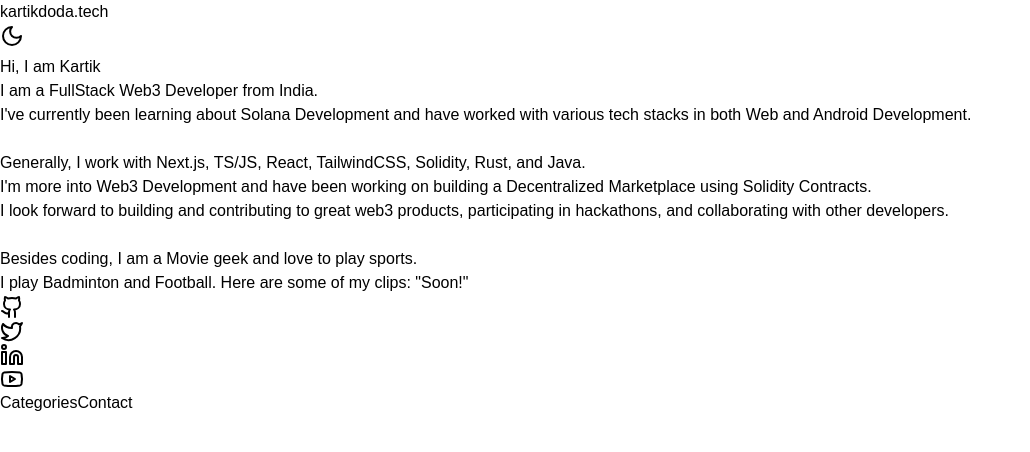
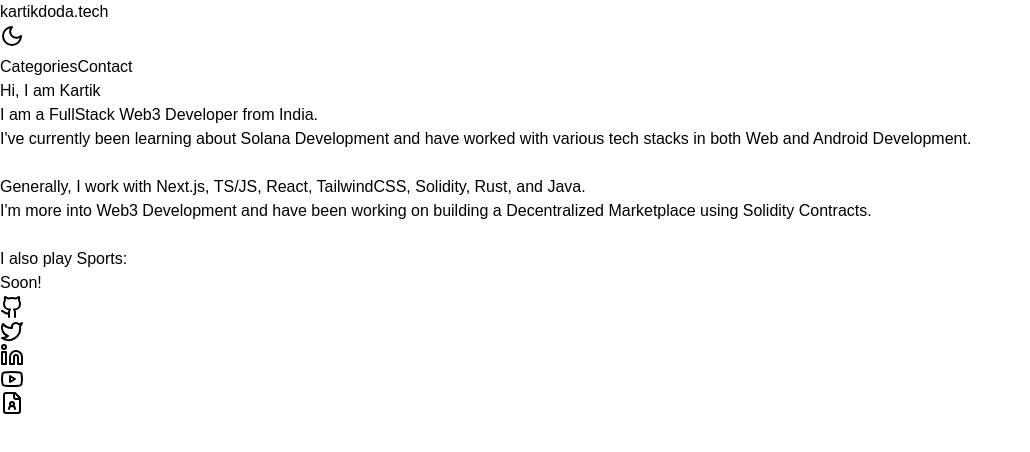
Before and after one commit to dodaa08/Next-Portfolio, a Next.js app: page / in a window 1280 px wide. Shown: the top 452 px of the page, without its empty margins (0-1030 px from the left). Built offline with nearby package versions, Linux system fonts and the light colour scheme.

Commit message:
Fixed the header

```diff
--- a/src/app/projects/page.tsx
+++ b/src/app/projects/page.tsx
@@ -37,7 +37,7 @@ export default function Page() {
                         </div>
                         <div className='text-center'>
                             <p className='text-lg text-gray-600 mb-6'>
-                                A Decentralized Market Place, where users can come and post any sort of work. The Solidity contracts will automate the Payment (in crypto for now) once verified from both ends.
+                                A Decentralized Market Place, For Gig workers/ Freelancers. The Solidity contracts will automate the Payment (in crypto for now) once the work is verified from both ends.
                             </p>
                         </div>
                         <div className='flex justify-around mt-4'>
--- a/src/components/Landing.jsx
+++ b/src/components/Landing.jsx
@@ -1,7 +1,7 @@
 "use client";
 
 import React, { useState } from 'react';
-import { Github, Moon, Twitter, Linkedin, Youtube } from 'lucide-react';
+import { Github, Moon, Twitter, Linkedin, Youtube, FileUser } from 'lucide-react';
 import Link from 'next/link';
 
 function Landing() {
@@ -14,13 +14,35 @@ function Landing() {
     return (
         <div className={`${darkmode ? 'bg-black text-white' : 'text-black bg-white'} h-screen w-screen flex flex-col`}>
             {/* Header Section */}
-            <header className='flex-grow'>
-                <div className='flex items-center py-4 px-10'>
+            <header className='flex-grow '>
+                <div className='flex items-center py-4 px-10 justify-between'>
+
+                    <div className='flex'>
+
                     <h1 className='text-2xl'>kartikdoda.tech</h1>
                     <button onClick={toggleDarkMode}>
                         <Moon className='hover:scale-125 ml-5 transition duration-200 cursor-pointer' />
                     </button>
+
+                    </div>
+
+                   <div className=' flex space-x-12'>
+
+                    <button>
+                    <Link href="/cat">
+                        <h1 className='text-xl hover:scale-110 transition duration-200 mr-4 hover:underline '>Categories</h1>
+                    </Link>
+                </button>
+                <button>
+                    <h1 className='text-xl hover:scale-110 transition duration-200 hover:underline '>Contact</h1>
+                </button>
+
+                   </div>
+
+
+
                 </div>
+
             </header>
 
             {/* Main Content Section */}
@@ -36,16 +58,14 @@ function Landing() {
                         </p>
                         <br />
                         <p>
-                            Generally, I work with Next.js, TS/JS, React, TailwindCSS, Solidity, Rust, and Java. <br /> I&apos;m more into Web3 Development and have been working on building a Decentralized Marketplace using Solidity Contracts. <br /> I look forward to building and contributing to great web3 products, participating in hackathons, and collaborating with other developers.
+                            Generally, I work with Next.js, TS/JS, React, TailwindCSS, Solidity, Rust, and Java. <br /> I&apos;m more into Web3 Development and have been working on building a Decentralized Marketplace using Solidity Contracts.
                         </p>
 
                         <br />
                         <ul>
+
                             <li>
-                                Besides coding, I am a Movie geek and love to play sports.
-                            </li>
-                            <li>
-                                I play Badminton and Football. Here are some of my clips: &quot;Soon!&quot;
+                                I also play Sports:<p className='text-blue-500 hover:text-blue-800 cursor-pointer'>Soon!</p>
                             </li>
                         </ul>
                     </li>
@@ -69,19 +89,10 @@ function Landing() {
                 <Link href="https://www.youtube.com/@Kartik_Doda" target="_blank" rel="noopener noreferrer">
                     <Youtube className='hover:scale-110 transition duration-200 cursor-pointer' />
                 </Link>
+                <Link href="https://www.youtube.com/@Kartik_Doda" target="_blank" rel="noopener noreferrer">
+                    <FileUser className='hover:scale-110 transition duration-200 cursor-pointer' />
+                </Link>
             </div>
-
-            {/* Footer Section */}
-            <footer className='flex justify-evenly cursor-pointer py-3 mb-10'>
-                <button>
-                    <Link href="/cat">
-                        <h1 className='text-xl hover:scale-110 transition duration-200 mr-4 hover:underline'>Categories</h1>
-                    </Link>
-                </button>
-                <button>
-                    <h1 className='text-xl hover:scale-110 transition duration-200 hover:underline'>Contact</h1>
-                </button>
-            </footer>
         </div>
     );
 }
```
